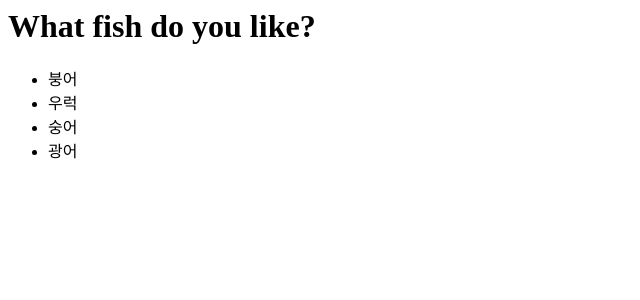
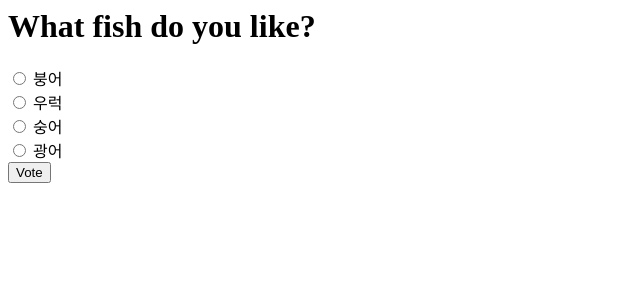
Before and after one commit to Melted-Choco/DjangoProject, a Django app: template mysite/polls/templates/polls/detail.html in a window 1280 px wide. Shown: the top 300 px of the page, without its empty margins (0-640 px from the left). Run offline with Django 5.2, Linux system fonts and the light colour scheme; the template is opened without the code that fills it: values that come from a table or form of the project are taken from there, others are empty; data comes from the database, SQL or seed files in the repository; both versions use the stored data as it was after the commit; parts of the project's set-up code (start-up, migrations or seed data) failed here and were passed over.

Commit message:
Update 'detail' template

```diff
--- a/mysite/polls/templates/polls/detail.html
+++ b/mysite/polls/templates/polls/detail.html
@@ -1,6 +1,15 @@
 <h1>{{ question.question_text }}</h1>
-<ul>
+
+{% if error_message %}
+    <p><strong>{{ error_message }}</strong></p>
+{% endif %}
+
+<form action="{% url 'polls:vote' question.id %}" method="post">
+{% csrf_token %}
 {% for choice in question.choice_set.all %}
-    <li>{{ choice.choice_text }}</li>
+    <input type="radio" name="choice" id="choice{{ forloop.counter }}" value="{{ choice.id }}">
+    <label for="choice{{ forloop.counter }}">{{ choice.choice_text }}</label>
+    <br>
 {% endfor %}
-</ul>
+<input type="submit" value="Vote">
+</form>
```
Also changed, not shown: mysite/db.sqlite3.
